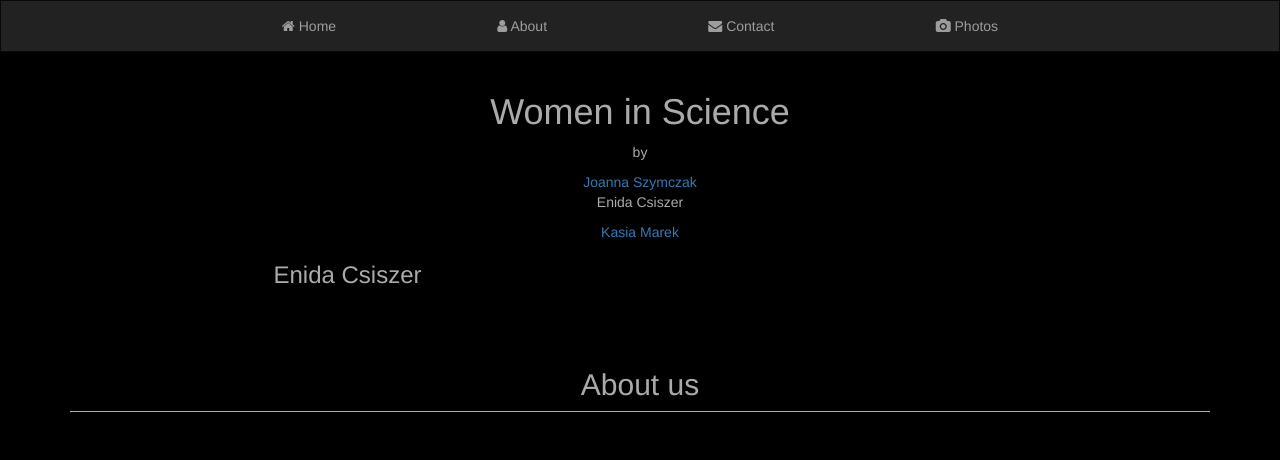
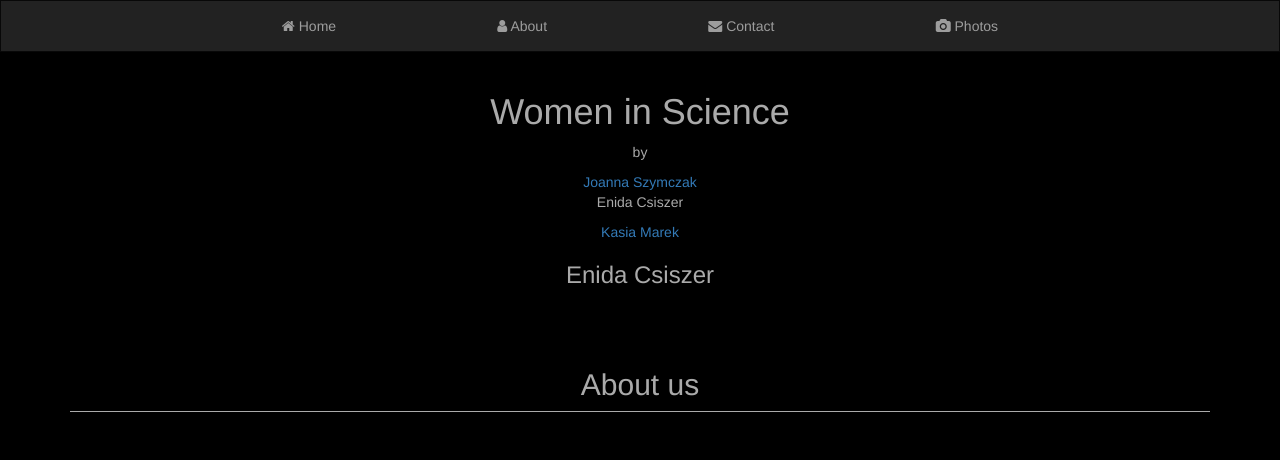
Before and after one commit to CsiszerEnida/csiszerenida.github.io, a plain HTML site: page index.html in a window 1280 px wide. Shown: the top 460 px of the page. Drawn offline with nearby package versions, Linux system fonts and the light colour scheme; files that its build step writes are made by us from their sources.

Commit message:
Update index.html

```diff
--- a/index.html
+++ b/index.html
@@ -33,7 +33,7 @@
   <main>
     <div class="container text-light text-center">
       <div class="row">
-        <div class="col-md-6 col=md=offset-3">
+        <div class="col-md-6 col-md-offset-3">
           <article>
             <h3>Enida Csiszer</h3>
              </article>
```
